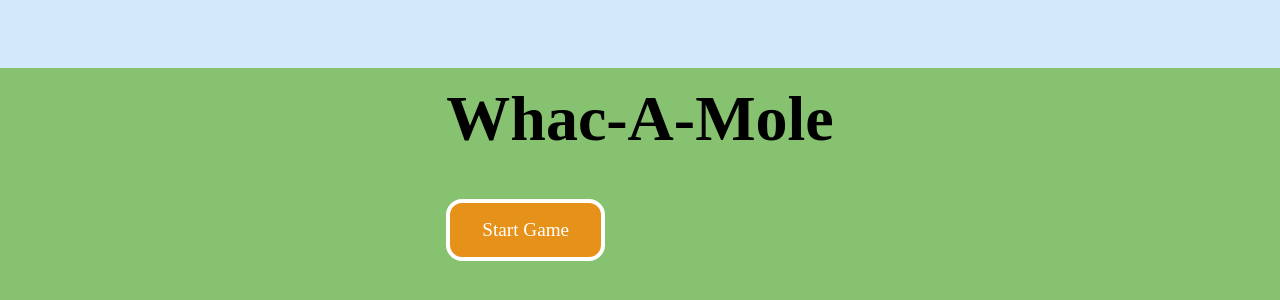
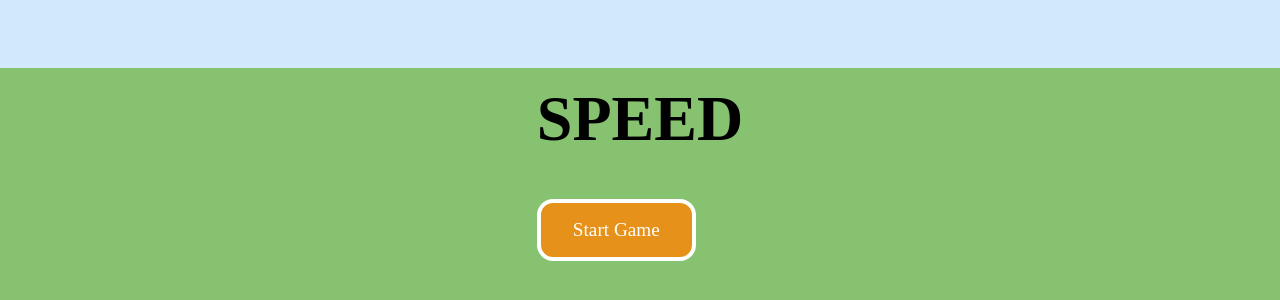
Before and after one commit to KingaSzayer-Iths/whacamole-app, a React (Create React App) app: page / in a window 1280 px wide. Shown: the part 258-558 px from the top of the page. Built offline with nearby package versions, Linux system fonts and the light colour scheme; the HTML template or start-up script is replaced by a standard one.

Commit message:
change title

```diff
--- a/src/App.jsx
+++ b/src/App.jsx
@@ -150,7 +150,7 @@ function App() {
     <>
       {!playing && !finished &&
       <>
-        <h1>Whac-A-Mole</h1>
+        <h1>SPEED</h1>
         <button onClick={startGame}>Start Game</button>
       </>}
 
```
